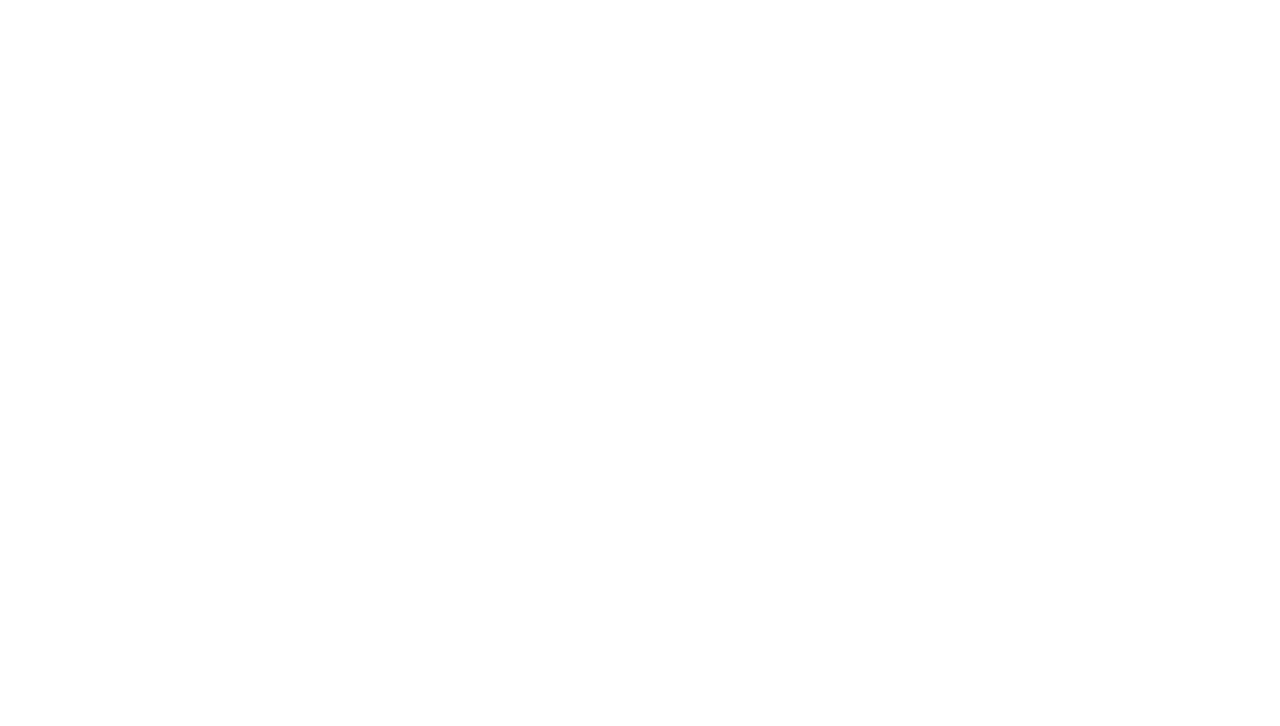
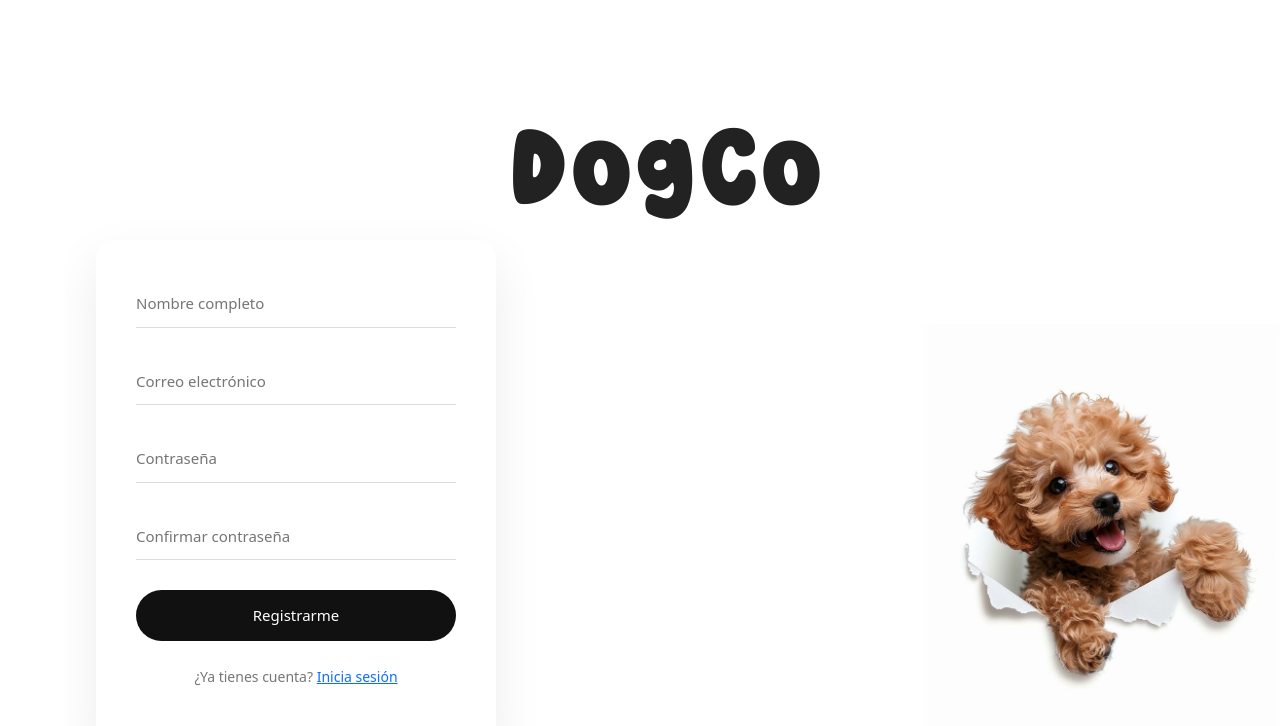
Before and after one commit to seleniassDeveloper/DogCo, a React (Vite) app: page /Singup in a window 1280 px wide. Before the commit this address had no page. Shown: the top 726 px of the page. Built offline with nearby package versions, Linux system fonts and the light colour scheme.

Commit message:
formulario de registro

```diff
--- a/src/App.css
+++ b/src/App.css
@@ -13,6 +13,12 @@ background: #171717;
 background: linear-gradient(180deg,rgba(23, 23, 23, 1) 0%, rgba(185, 183, 183, 1) 14%, rgba(195, 194, 194, 1) 49%, rgba(255, 255, 255, 0.91) 100%);
 }
 
+.singup-container{
+  display: flex;
+  height: 100vh;
+
+
+}
 .left-section {
   flex: 1;
   padding: 4rem;
--- a/src/App.jsx
+++ b/src/App.jsx
@@ -4,6 +4,7 @@ import Home from './pages/Home';
 // import Register from './pages/Register';
 import { AuthProvider } from './context/AuthContext';
 import Login from './pages/Login';
+import { SingUp } from './pages/SingUp';
 
 const App = () => {
   return (
@@ -12,6 +13,7 @@ const App = () => {
         <Route path='/' element={<Home />} />
         {/* <Route path='/register' element={<Register />} />*/}
         <Route path='/login' element={<Login/>} />
+         <Route path='/Singup' element={<SingUp/>} />
       </Routes>
     </AuthProvider>
   );
--- a/src/pages/Login.jsx
+++ b/src/pages/Login.jsx
@@ -1,12 +1,15 @@
 import React from 'react';
+import { useNavigate } from 'react-router-dom';
 
 
 const Login = () => {
+  const navigate = useNavigate();
+
   return (
     <div className="login-wrapper">
-        <div className='d-flex justify-content-end align-center'>
-    <h1 className="login-title">DogCo</h1>
-        </div>
+      <div className='d-flex justify-content-end align-center'>
+        <h1 className="login-title">DogCo</h1>
+      </div>
 
       <div className="login-card">
         <form className="login-form">
@@ -23,8 +26,11 @@ const Login = () => {
             required
           />
           <button type="submit" className="login-btn">Log in</button>
+
           <div className="login-footer">
-            <span className="signup-text">Sign Up</span>
+            <span className="signup-text" onClick={() => navigate('/Singup')}>
+              Sign Up
+            </span>
             <span className="forgot-text">Forgot your password?</span>
           </div>
         </form>
--- /dev/null
+++ b/src/pages/SingUp.jsx
@@ -0,0 +1,33 @@
+import React from 'react';
+import imgperropared from '../assets/minicanichesale.jpeg';
+
+export const SingUp = () => {
+  return (
+    <div className="singup-container">
+      <div className="left-section">
+        <div className="login-wrapper">
+          <div className='d-flex justify-content-end align-center'>
+            <h1 className="login-title">DogCo</h1>
+          </div>
+
+          <div className="login-card">
+            <form className="login-form">
+              <input type="text" placeholder="Nombre completo" className="login-input" required />
+              <input type="email" placeholder="Correo electrónico" className="login-input" required />
+              <input type="password" placeholder="Contraseña" className="login-input" required />
+              <input type="password" placeholder="Confirmar contraseña" className="login-input" required />
+              <button type="submit" className="login-btn">Registrarme</button>
+            </form>
+            <div className="login-footer">
+              <p>¿Ya tienes cuenta? <a href="/" className="signup-text">Inicia sesión</a></p>
+            </div>
+          </div>
+        </div>
+      </div>
+
+      <div className="right-image">
+        <img src={imgperropared} alt="Imagen de un perro" className="dog-image" />
+      </div>
+    </div>
+  );
+};
```
Also changed, not shown: src/assets/minicanichesale.jpeg (added).
